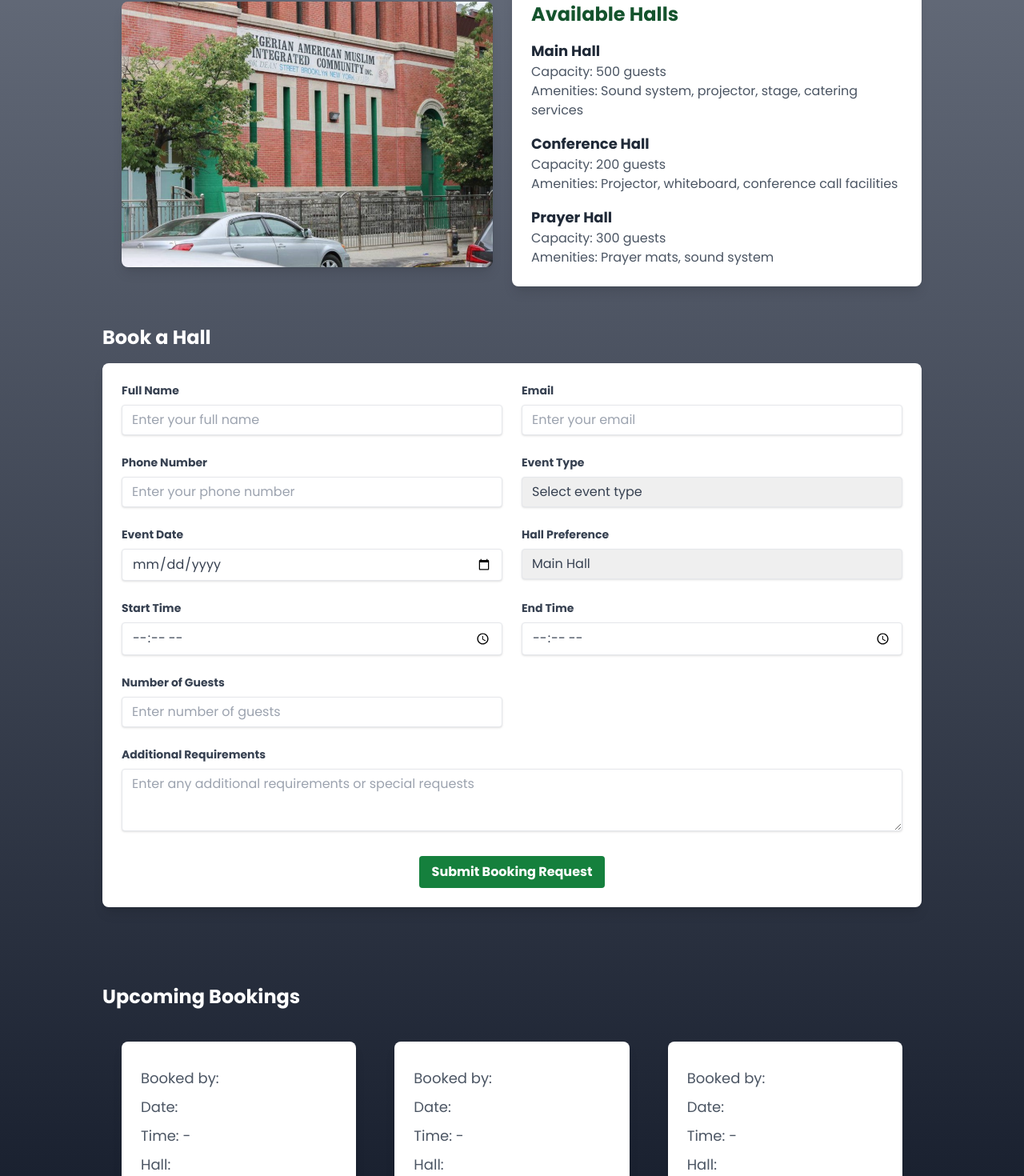
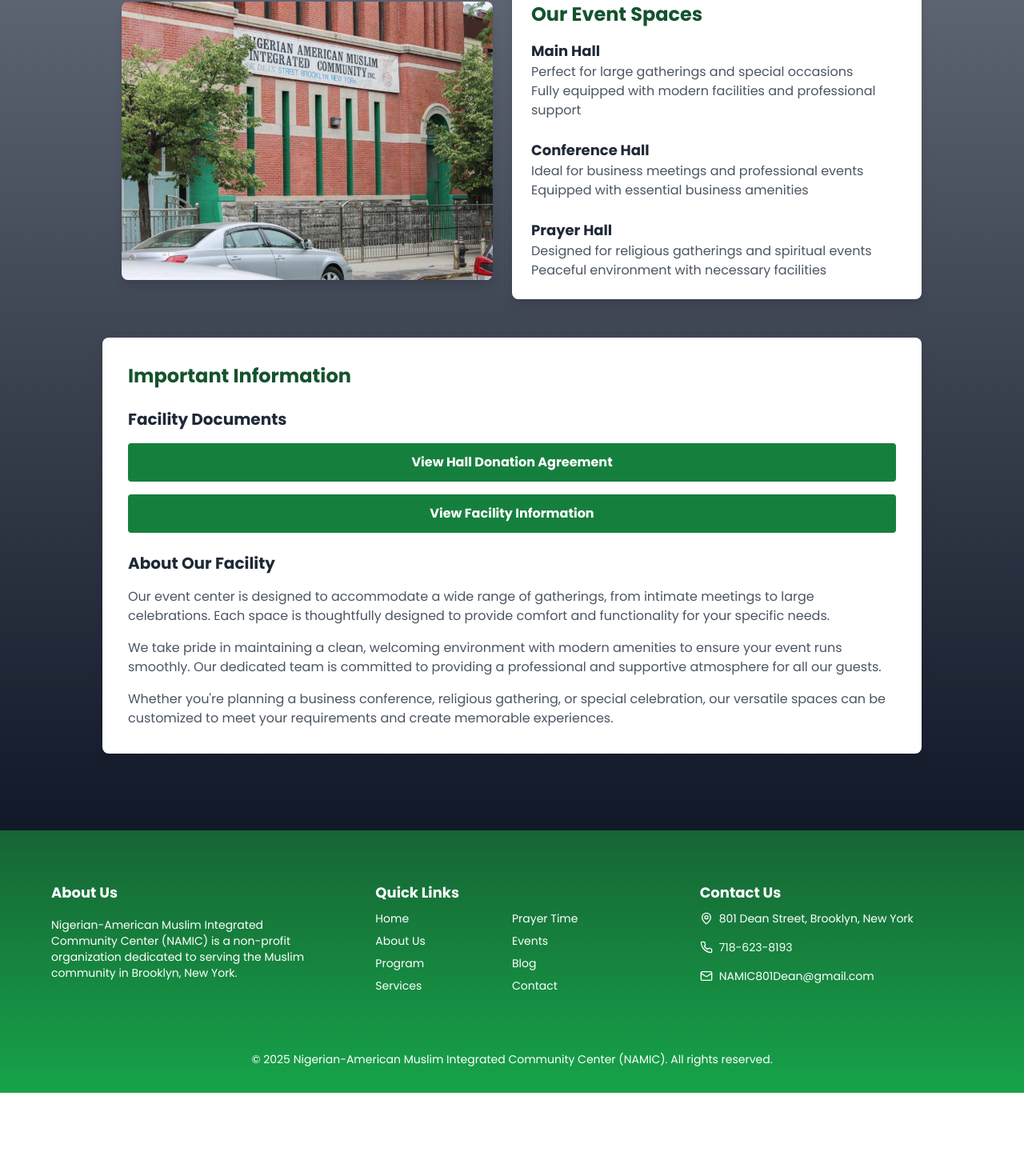
Before and after one commit to seunosinowo/NAMICCenter, a React (Vite) app: page /event in a window 1280 px wide. Shown: the part 303-1773 px from the top of the page at 80% size. After the commit the page ends 1669 px from the top, so only its background shows below. Built offline with nearby package versions, Linux system fonts and the light colour scheme; the HTML template or start-up script is replaced by a standard one.

Commit message:
Refactor Events page

```diff
--- a/src/components/EventsCenter.jsx
+++ b/src/components/EventsCenter.jsx
@@ -21,12 +21,30 @@ const EventsCenter = () => {
       <div className="max-w-5xl mx-auto flex flex-wrap justify-center">
         <div className="w-full md:w-1/2 xl:w-1/2 p-6 bg-green-100 rounded-lg shadow-lg">
           <h3 className="text-2xl font-bold text-green-900 mb-4">Events Center Details</h3>
-          <p className="text-lg text-gray-600 mb-4">Capacity: 500 guests</p>
+          <p className="text-lg text-gray-600 mb-4">Our versatile event spaces can accommodate various types of gatherings and celebrations.</p>
           <p className="text-lg text-gray-600 mb-4">
-            Amenities: Sound system, projector, catering services
+            Equipped with modern amenities to ensure your event runs smoothly and professionally.
           </p>
-          <button className="bg-green-700 hover:bg-green-900 text-white font-bold py-2 px-4 rounded">
-            <Link to="/event"  className="text-white">Learn More</Link>
+          <div className="space-y-4">
+            <a
+              href="/pdfs/HallDonationAgreement.pdf"
+              target="_blank"
+              rel="noopener noreferrer"
+              className="block bg-green-700 hover:bg-green-900 text-white font-bold py-2 px-4 rounded text-center"
+            >
+              View Hall Donation Agreement
+            </a>
+            <a
+              href="/pdfs/Facility.pdf"
+              target="_blank"
+              rel="noopener noreferrer"
+              className="block bg-green-700 hover:bg-green-900 text-white font-bold py-2 px-4 rounded text-center"
+            >
+              View Facility Information
+            </a>
+          </div>
+          <button className="bg-green-700 hover:bg-green-900 text-white font-bold py-2 px-4 rounded mt-4">
+            <Link to="/event" className="text-white">Learn More</Link>
           </button>
         </div>
 
--- a/src/components/other_pages/MainEventCenter.jsx
+++ b/src/components/other_pages/MainEventCenter.jsx
@@ -1,99 +1,8 @@
-import React, { useState } from 'react';
+import React from 'react';
 import { motion } from 'framer-motion';
 import eventTradition from '../../assets/mos.jpg';
 
 const Events = () => {
-  const [formData, setFormData] = useState({
-    name: '',
-    email: '',
-    phone: '',
-    eventType: '',
-    date: '',
-    startTime: '',
-    endTime: '',
-    numberOfGuests: '',
-    additionalRequirements: '',
-    hallPreference: 'main-hall'
-  });
-
-  const [bookings, setBookings] = useState([
-    {
-      id: 1,
-      name: '',
-      eventType: '',
-      date: '',
-      startTime: '',
-      endTime: '',
-      numberOfGuests: '',
-      hallPreference: ''
-    },
-    {
-      id: 2,
-      name: '',
-      eventType: '',
-      date: '',
-      startTime: '',
-      endTime: '',
-      numberOfGuests: '',
-      hallPreference: ''
-    },
-    {
-      id: 3,
-      name: '',
-      eventType: '',
-      date: '',
-      startTime: '',
-      endTime: '',
-      numberOfGuests: '',
-      hallPreference: ''
-    }
-  ]);
-
-  const [success, setSuccess] = useState(false);
-  const [error, setError] = useState(null);
-
-  const handleChange = (e) => {
-    const { name, value } = e.target;
-    setFormData(prev => ({
-      ...prev,
-      [name]: value
-    }));
-  };
-
-  const handleSubmit = (e) => {
-    e.preventDefault();
-    try {
-      // Create new booking with a unique ID
-      const newBooking = {
-        id: bookings.length + 1,
-        ...formData
-      };
-
-      // Add to bookings array
-      setBookings(prev => [...prev, newBooking]);
-
-      // Reset form
-      setFormData({
-        name: '',
-        email: '',
-        phone: '',
-        eventType: '',
-        date: '',
-        startTime: '',
-        endTime: '',
-        numberOfGuests: '',
-        additionalRequirements: '',
-        hallPreference: 'main-hall'
-      });
-
-      setSuccess(true);
-      setTimeout(() => setSuccess(false), 3000);
-    } catch (err) {
-      setError('Error submitting booking. Please try again.');
-      setTimeout(() => setError(null), 3000);
-    }
-  };
-
   return (
     <div className="bg-gradient-to-b from-gray-500 to-gray-900 py-12">
       <motion.div
@@ -104,7 +13,7 @@ const Events = () => {
         className="max-w-5xl mx-auto text-center"
       >
         <h2 className="text-6xl font-bold text-white mb-4">Events Center</h2>
-        <p className="text-lg text-white mb-8">Book our state-of-the-art halls for your special events</p>
+        <p className="text-lg text-white mb-8">Discover our versatile event spaces for your special occasions</p>
       </motion.div>
 
       <div className="max-w-5xl mx-auto flex flex-wrap justify-center">
@@ -112,225 +21,71 @@ const Events = () => {
           <img src={eventTradition} alt="Events Center" className="w-full h-full object-cover rounded-lg shadow-lg" />
         </div>
         <div className="w-full md:w-1/2 xl:w-1/2 p-6 bg-white rounded-lg shadow-lg">
-          <h3 className="text-2xl font-bold text-green-900 mb-4">Available Halls</h3>
-          <div className="space-y-4">
+          <h3 className="text-2xl font-bold text-green-900 mb-4">Our Event Spaces</h3>
+          <div className="space-y-6">
             <div>
               <h4 className="text-lg font-bold text-gray-800">Main Hall</h4>
-              <p className="text-gray-600">Capacity: 500 guests</p>
-              <p className="text-gray-600">Amenities: Sound system, projector, stage, catering services</p>
+              <p className="text-gray-600">Perfect for large gatherings and special occasions</p>
+              <p className="text-gray-600">Fully equipped with modern facilities and professional support</p>
             </div>
             <div>
               <h4 className="text-lg font-bold text-gray-800">Conference Hall</h4>
-              <p className="text-gray-600">Capacity: 200 guests</p>
-              <p className="text-gray-600">Amenities: Projector, whiteboard, conference call facilities</p>
+              <p className="text-gray-600">Ideal for business meetings and professional events</p>
+              <p className="text-gray-600">Equipped with essential business amenities</p>
             </div>
             <div>
               <h4 className="text-lg font-bold text-gray-800">Prayer Hall</h4>
-              <p className="text-gray-600">Capacity: 300 guests</p>
-              <p className="text-gray-600">Amenities: Prayer mats, sound system</p>
+              <p className="text-gray-600">Designed for religious gatherings and spiritual events</p>
+              <p className="text-gray-600">Peaceful environment with necessary facilities</p>
             </div>
           </div>
         </div>
       </div>
 
       <div className="max-w-5xl mx-auto py-12">
-        <h3 className="text-2xl font-bold text-white mb-4">Book a Hall</h3>
-        <div className="bg-white rounded-lg shadow-lg p-6">
-          {success && (
-            <div className="bg-green-100 border border-green-400 text-green-700 px-4 py-3 rounded mb-4">
-              Booking submitted successfully! We'll contact you shortly.
-            </div>
-          )}
-          {error && (
-            <div className="bg-red-100 border border-red-400 text-red-700 px-4 py-3 rounded mb-4">
-              {error}
-            </div>
-          )}
-          <form onSubmit={handleSubmit} className="space-y-6">
-            <div className="grid grid-cols-1 md:grid-cols-2 gap-6">
-              <div>
-                <label className="block text-gray-700 text-sm font-bold mb-2" htmlFor="name">
-                  Full Name
-                </label>
-                <input
-                  type="text"
-                  name="name"
-                  value={formData.name}
-                  onChange={handleChange}
-                  required
-                  className="shadow appearance-none border rounded w-full py-2 px-3 text-gray-700 leading-tight focus:outline-none focus:shadow-outline"
-                  placeholder="Enter your full name"
-                />
-              </div>
-
-              <div>
-                <label className="block text-gray-700 text-sm font-bold mb-2" htmlFor="email">
-                  Email
-                </label>
-                <input
-                  type="email"
-                  name="email"
-                  value={formData.email}
-                  onChange={handleChange}
-                  required
-                  className="shadow appearance-none border rounded w-full py-2 px-3 text-gray-700 leading-tight focus:outline-none focus:shadow-outline"
-                  placeholder="Enter your email"
-                />
-              </div>
-
-              <div>
-                <label className="block text-gray-700 text-sm font-bold mb-2" htmlFor="phone">
-                  Phone Number
-                </label>
-                <input
-                  type="tel"
-                  name="phone"
-                  value={formData.phone}
-                  onChange={handleChange}
-                  required
-                  className="shadow appearance-none border rounded w-full py-2 px-3 text-gray-700 leading-tight focus:outline-none focus:shadow-outline"
-                  placeholder="Enter your phone number"
-                />
-              </div>
-
-              <div>
-                <label className="block text-gray-700 text-sm font-bold mb-2" htmlFor="eventType">
-                  Event Type
-                </label>
-                <select
-                  name="eventType"
-                  value={formData.eventType}
-                  onChange={handleChange}
-                  required
-                  className="shadow appearance-none border rounded w-full py-2 px-3 text-gray-700 leading-tight focus:outline-none focus:shadow-outline"
+        <div className="bg-white rounded-lg shadow-lg p-8">
+          <h3 className="text-2xl font-bold text-green-900 mb-6">Important Information</h3>
+          <div className="space-y-6">
+            <div>
+              <h4 className="text-xl font-bold text-gray-800 mb-4">Facility Documents</h4>
+              <div className="space-y-4">
+                <a
+                  href="/pdfs/HallDonationAgreement.pdf"
+                  target="_blank"
+                  rel="noopener noreferrer"
+                  className="block bg-green-700 hover:bg-green-900 text-white font-bold py-3 px-6 rounded text-center"
                 >
-                  <option value="">Select event type</option>
-                  <option value="wedding">Wedding</option>
-                  <option value="conference">Conference</option>
-                  <option value="birthday">Birthday Party</option>
-                  <option value="meeting">Business Meeting</option>
-                  <option value="religious">Religious Event</option>
-                  <option value="other">Other</option>
-                </select>
-              </div>
-
-              <div>
-                <label className="block text-gray-700 text-sm font-bold mb-2" htmlFor="date">
-                  Event Date
-                </label>
-                <input
-                  type="date"
-                  name="date"
-                  value={formData.date}
-                  onChange={handleChange}
-                  required
-                  className="shadow appearance-none border rounded w-full py-2 px-3 text-gray-700 leading-tight focus:outline-none focus:shadow-outline"
-                />
-              </div>
-
-              <div>
-                <label className="block text-gray-700 text-sm font-bold mb-2" htmlFor="hallPreference">
-                  Hall Preference
-                </label>
-                <select
-                  name="hallPreference"
-                  value={formData.hallPreference}
-                  onChange={handleChange}
-                  required
-                  className="shadow appearance-none border rounded w-full py-2 px-3 text-gray-700 leading-tight focus:outline-none focus:shadow-outline"
+                  View Hall Donation Agreement
+                </a>
+                <a
+                  href="/pdfs/Facility.pdf"
+                  target="_blank"
+                  rel="noopener noreferrer"
+                  className="block bg-green-700 hover:bg-green-900 text-white font-bold py-3 px-6 rounded text-center"
                 >
-                  <option value="main-hall">Main Hall</option>
-                  <option value="conference-hall">Conference Hall</option>
-                  <option value="prayer-hall">Prayer Hall</option>
-                </select>
-              </div>
-
-              <div>
-                <label className="block text-gray-700 text-sm font-bold mb-2" htmlFor="startTime">
-                  Start Time
-                </label>
-                <input
-                  type="time"
-                  name="startTime"
-                  value={formData.startTime}
-                  onChange={handleChange}
-                  required
-                  className="shadow appearance-none border rounded w-full py-2 px-3 text-gray-700 leading-tight focus:outline-none focus:shadow-outline"
-                />
-              </div>
-
-              <div>
-                <label className="block text-gray-700 text-sm font-bold mb-2" htmlFor="endTime">
-                  End Time
-                </label>
-                <input
-                  type="time"
-                  name="endTime"
-                  value={formData.endTime}
-                  onChange={handleChange}
-                  required
-                  className="shadow appearance-none border rounded w-full py-2 px-3 text-gray-700 leading-tight focus:outline-none focus:shadow-outline"
-                />
-              </div>
-
-              <div>
-                <label className="block text-gray-700 text-sm font-bold mb-2" htmlFor="numberOfGuests">
-                  Number of Guests
-                </label>
-                <input
-                  type="number"
-                  name="numberOfGuests"
-                  value={formData.numberOfGuests}
-                  onChange={handleChange}
-                  required
-                  min="1"
-                  className="shadow appearance-none border rounded w-full py-2 px-3 text-gray-700 leading-tight focus:outline-none focus:shadow-outline"
-                  placeholder="Enter number of guests"
-                />
+                  View Facility Information
+                </a>
               </div>
             </div>
 
             <div>
-              <label className="block text-gray-700 text-sm font-bold mb-2" htmlFor="additionalRequirements">
-                Additional Requirements
-              </label>
-              <textarea
-                name="additionalRequirements"
-                value={formData.additionalRequirements}
-                onChange={handleChange}
-                className="shadow appearance-none border rounded w-full py-2 px-3 text-gray-700 leading-tight focus:outline-none focus:shadow-outline"
-                rows="3"
-                placeholder="Enter any additional requirements or special requests"
-              />
-            </div>
-
-            <div className="flex items-center justify-center">
-              <button
-                type="submit"
-                className="bg-green-700 hover:bg-green-900 text-white font-bold py-2 px-4 rounded focus:outline-none focus:shadow-outline"
-              >
-                Submit Booking Request
-              </button>
-            </div>
-          </form>
-        </div>
-      </div>
-
-      <div className="max-w-5xl mx-auto py-12">
-        <h3 className="text-2xl font-bold text-white mb-4">Upcoming Bookings</h3>
-        <div className="flex flex-wrap justify-center">
-          {bookings.map((booking) => (
-            <div key={booking.id} className="w-full md:w-1/3 xl:w-1/3 p-6">
-              <div className="bg-white rounded-lg shadow-lg p-6">
-                <h4 className="text-xl font-bold text-gray-900 mb-2">{booking.eventType}</h4>
-                <p className="text-lg text-gray-600 mb-2">Booked by: {booking.name}</p>
-                <p className="text-lg text-gray-600 mb-2">Date: {booking.date}</p>
-                <p className="text-lg text-gray-600 mb-2">Time: {booking.startTime} - {booking.endTime}</p>
-                <p className="text-lg text-gray-600 mb-2">Hall: {booking.hallPreference}</p>
-                <p className="text-lg text-gray-600 mb-2">Guests: {booking.numberOfGuests}</p>
+              <h4 className="text-xl font-bold text-gray-800 mb-4">About Our Facility</h4>
+              <div className="space-y-4">
+                <p className="text-gray-600">
+                  Our event center is designed to accommodate a wide range of gatherings, from intimate meetings to large celebrations.
+                  Each space is thoughtfully designed to provide comfort and functionality for your specific needs.
+                </p>
+                <p className="text-gray-600">
+                  We take pride in maintaining a clean, welcoming environment with modern amenities to ensure your event runs smoothly.
+                  Our dedicated team is committed to providing a professional and supportive atmosphere for all our guests.
+                </p>
+                <p className="text-gray-600">
+                  Whether you're planning a business conference, religious gathering, or special celebration,
+                  our versatile spaces can be customized to meet your requirements and create memorable experiences.
+                </p>
               </div>
             </div>
-          ))}
+          </div>
         </div>
       </div>
     </div>
```
Also changed, not shown: 2 other files (tests, documents, lock files or other folders).
